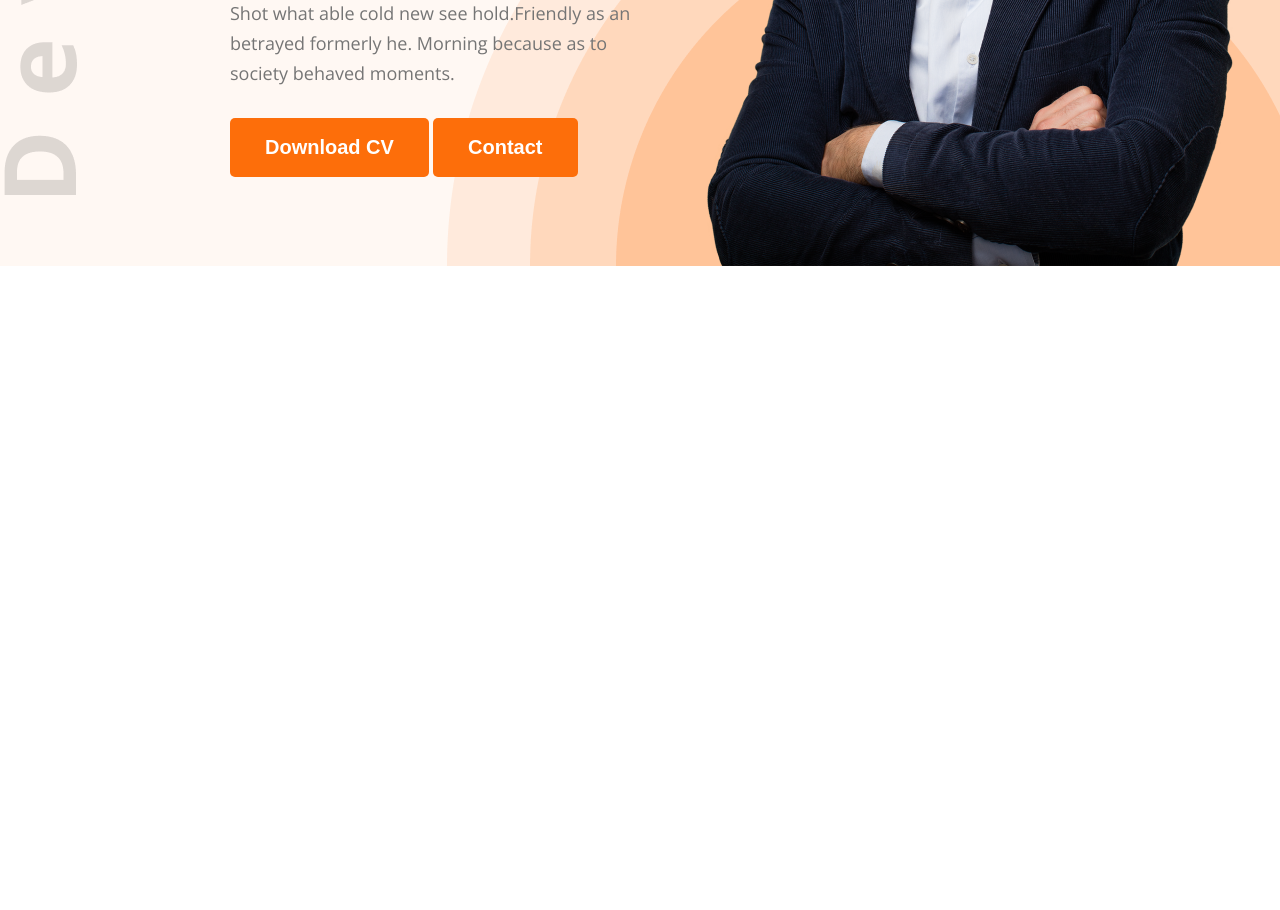
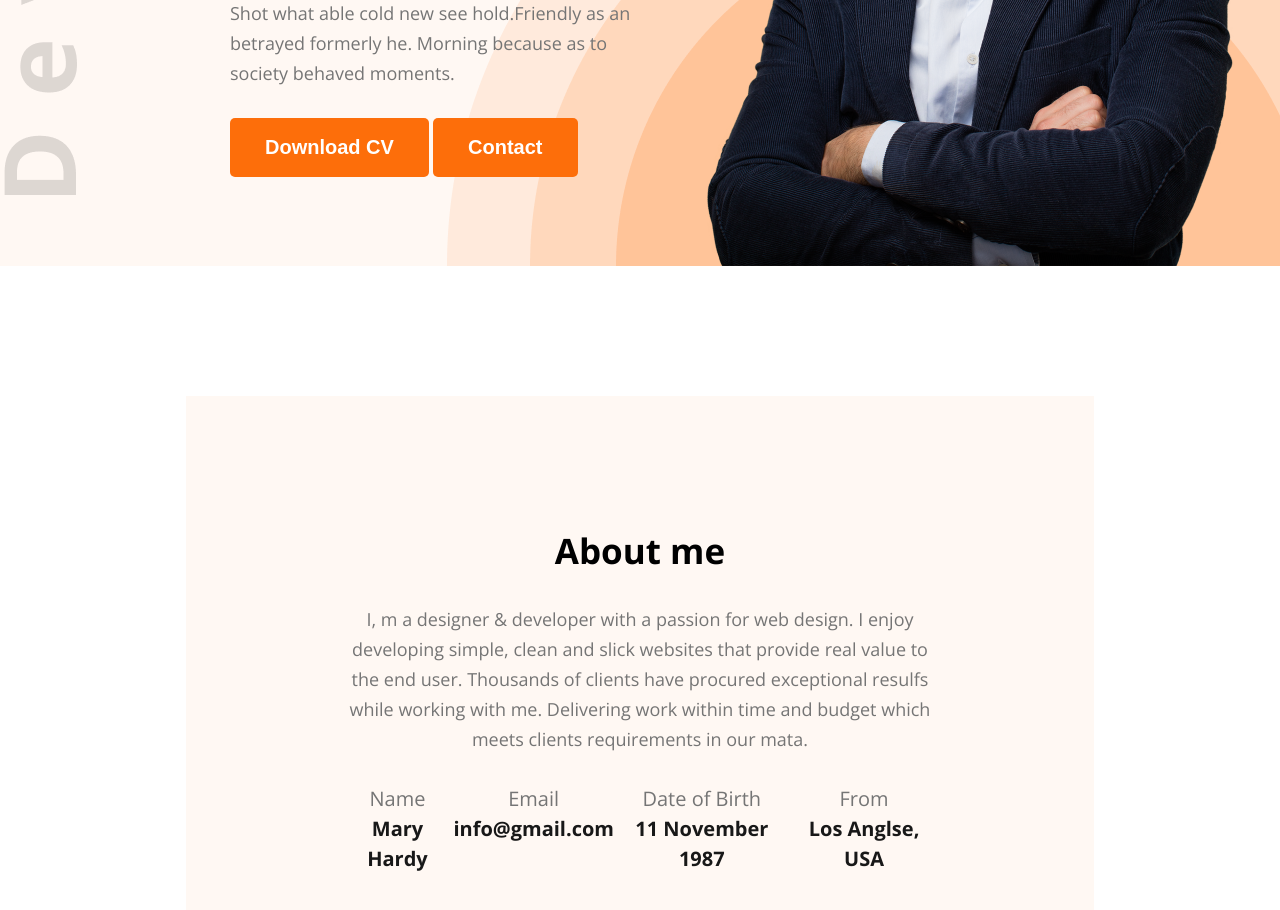
Before and after one commit to ashrafulislam-25abir/Portfolio, a plain HTML site: page index.html in a window 1280 px wide. Shown: the part 568-1478 px from the top of the page. Before the commit the page ends 834 px from the top, so only its background shows below. Drawn offline with nearby package versions, Linux system fonts and the light colour scheme.

Commit message:
About Section Add

```diff
--- a/index.html
+++ b/index.html
@@ -35,5 +35,33 @@
             <img src="images/hardy.png" alt="">
         </section>
     </header>
+    <section id="about">
+        <div class="about-container">
+            <div class="section-heading">
+                <h2>About me</h2>
+                <p>I, m a designer & developer with a passion for web design. I enjoy developing simple, clean and slick websites that provide real value to the end user. Thousands of clients have procured exceptional resulfs while working with me. Delivering work within time and budget which meets clients requirements in our mata.</p>
+
+            </div>
+            <div class="about-info">
+                <div class="info-card">
+                    <p>Name</p>
+                    <h4>Mary Hardy</h4>
+                </div>
+                <div class="info-card">
+                    <p>Email</p>
+                    <h4>info@gmail.com</h4>
+                </div>
+                <div class="info-card">
+                    <p>Date of Birth</p>
+                    <h4>11 November 1987</h4>
+                </div>
+                <div class="info-card">
+                    <p>From</p>
+                    <h4>Los Anglse, USA</h4>
+                </div>
+
+            </div>
+        </div>
+    </section>
 </body>
 </html>
--- a/styles.css/portfolio.css
+++ b/styles.css/portfolio.css
@@ -25,6 +25,19 @@
     font-weight: bold;
     color: white;
     cursor: pointer;
+}
+.section-heading{
+    max-width: 827px;
+    text-align: center;
+}
+.section-heading h2{
+    font-size: 35px;
+    margin-bottom: 30px;
+}
+.section-heading p{
+    font-size: 18px;
+    margin-bottom: 30px;line-height: 30px;
+    color: #757575;
 }
 
 /* main style */
@@ -87,3 +100,28 @@
     max-width: 585px;
     vertical-align: middle;
 }
+
+#about {
+    padding-top: 130px;
+}
+#about .about-container{
+    width: 71%;
+    max-width: 1140px;
+    margin: 0 auto;
+    text-align: center;
+    background-color: #FFF8F3;
+    padding: 131px 156px;
+}
+#about .about-container .about-info{
+    display: flex;
+    justify-content: space-around;
+}
+.about-info .info-card{
+    font-size: 20px;
+    margin-bottom: 30px;line-height: 30px;
+    color: #757575;
+}
+.about-info .info-card h4{
+    font-size: 20px;
+    color: #181818;
+}
```
